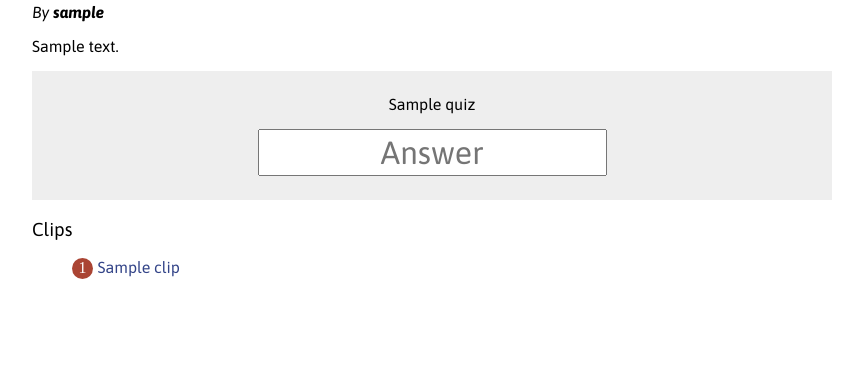
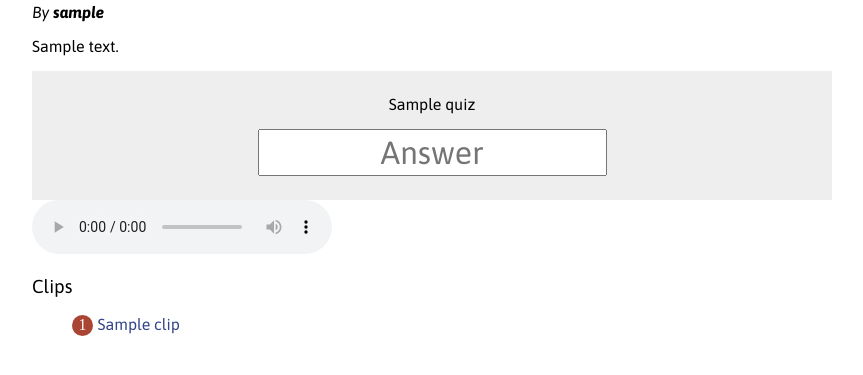
Before and after one commit to hftf/spoticle, a Django app: page /play/1/ in a window 1280 px wide. Shown: the part 178-553 px from the top of the page, without its empty margins (208-1071 px from the left). Run offline with Django 3.2, Linux system fonts and the light colour scheme; tables that the repository leaves empty hold one stand-in row (values such as "Sample post"); parts of the project's set-up code (start-up, migrations or seed data) failed here and were passed over; some libraries are stand-ins or nearby versions; some web fonts are replaced.

Commit message:
Adding sound bar

```diff
--- a/spoticle/templates/quiz.html
+++ b/spoticle/templates/quiz.html
@@ -16,6 +16,13 @@
 	<p><input class="answer" type="text" placeholder="Answer" /></p>
 </section>
 
+<section class="sound_bar">
+	<audio controls height="100" width="100">
+	  <source src="{{quiz.path}}" type="audio/mpeg">
+	  <embed height="50" width="100" src="{{quiz.path}}">
+	</audio>
+</section>
+
 <h3>Clips</h3>
 <ol class="positions">
 {% for quizclip in quiz.quizclip_set.all %}
```
